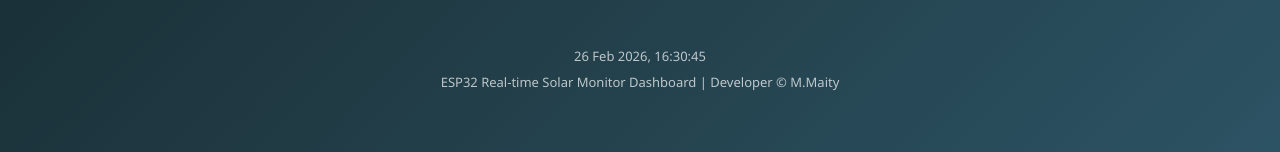
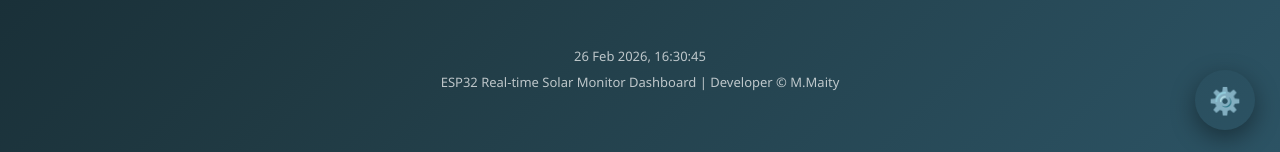
Before and after one commit to iotBrainStorm/SOLAR_TEMP_TRACKING, a plain HTML site: page data/monitor.html in a window 1280 px wide. Shown: the part 645-797 px from the top of the page. Drawn offline with Linux system fonts and the light colour scheme.

Commit message:
add wifi setup, time setup while starting

```diff
--- a/data/monitor.html
+++ b/data/monitor.html
@@ -142,6 +142,29 @@
         font-size: 13px;
         opacity: 0.7;
       }
+      /* Floating Setup Button */
+      .setup-btn {
+        position: fixed;
+        bottom: 25px;
+        right: 25px;
+        width: 60px;
+        height: 60px;
+        border-radius: 50%;
+        display: flex;
+        align-items: center;
+        justify-content: center;
+        font-size: 26px;
+        color: white;
+        cursor: pointer;
+        box-shadow: 0 8px 25px rgba(0, 0, 0, 0.4);
+        transition: all 0.3s ease;
+        z-index: 1000;
+      }
+
+      .setup-btn:hover {
+        transform: scale(1.1) rotate(20deg);
+        box-shadow: 0 10px 30px rgba(0, 0, 0, 0.6);
+      }
     </style>
   </head>
 
@@ -260,9 +283,7 @@
 
       // Update every 2 seconds
       setInterval(updateDashboard, 2000);
-    </script>
 
-    <script>
       function updateDateTime() {
         const now = new Date();
 
@@ -284,6 +305,13 @@
 
       updateDateTime();
       setInterval(updateDateTime, 1000); // update every second
+
+      function openSetup() {
+        alert("Setup page coming soon!");
+        // Later you can use:
+        // window.location.href = "setup.html";
+      }
     </script>
+    <div class="setup-btn" onclick="openSetup()">⚙️</div>
   </body>
 </html>
```
Also changed, not shown: 1 other file.
